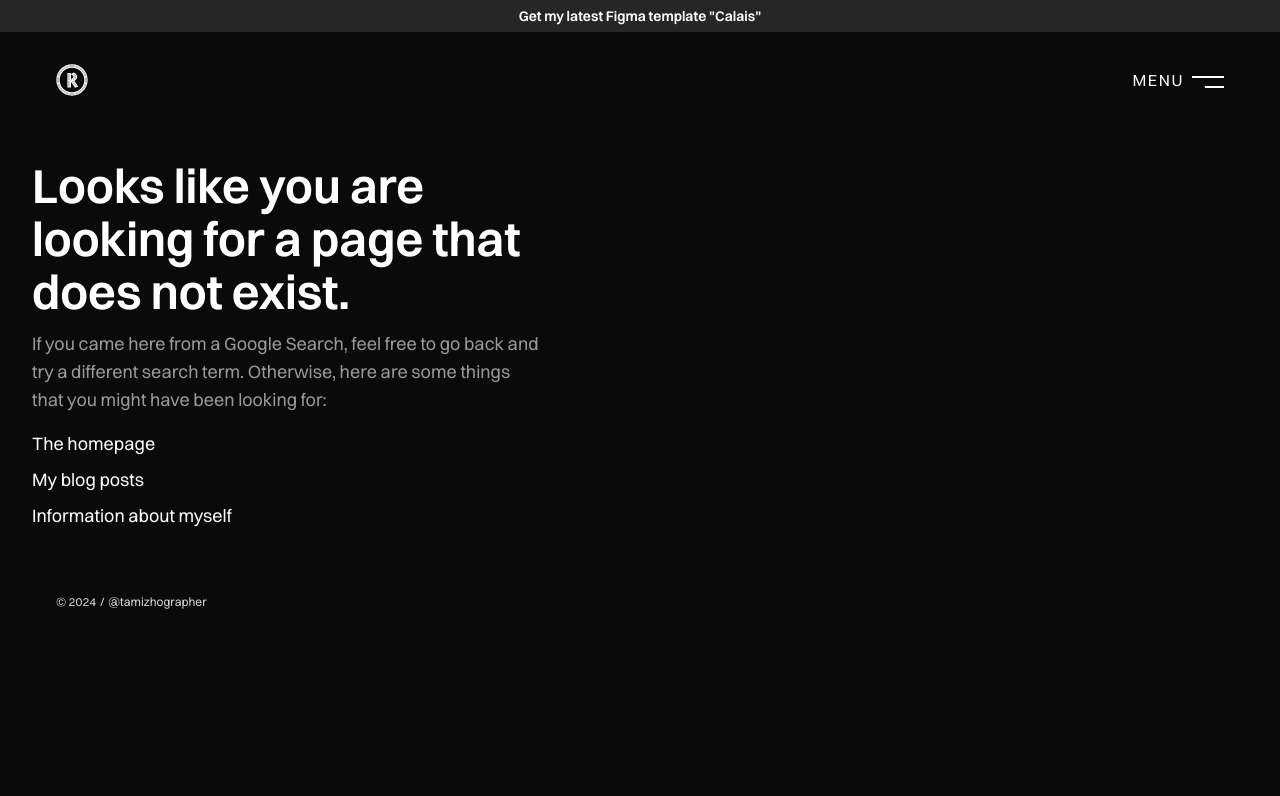
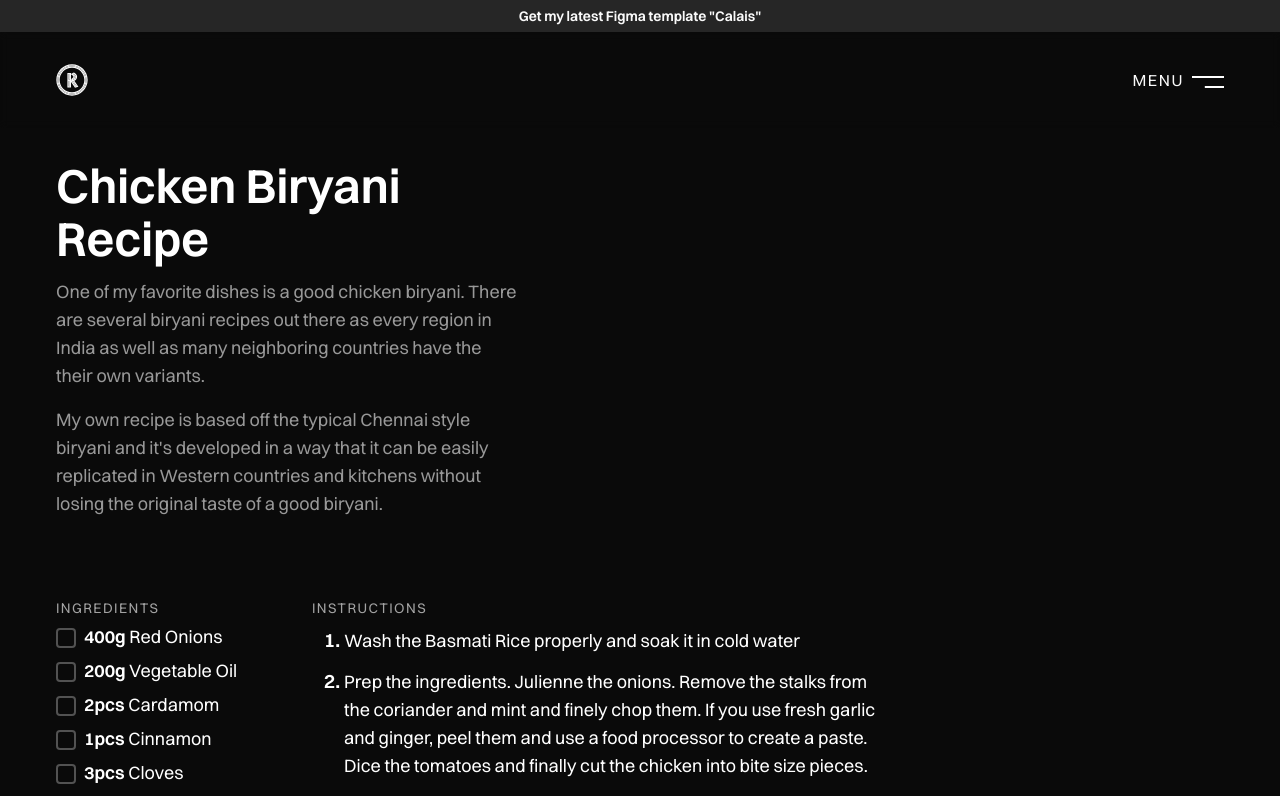
Before and after one commit to rathesDot/rathes.me, a Next.js app: page /biryani in a window 1280 px wide. Before the commit this address had no page. Shown: the top 796 px of the page. Built offline with nearby package versions, Linux system fonts and the light colour scheme.

Commit message:
🔎 Rename to biryani --- This is the more common way to type biriyani so in order to make it easier to find on search engines, let's rename this

```diff
--- a/src/pages/biriyani.tsx
+++ b/src/pages/biryani.tsx
@@ -25,22 +25,22 @@ const ingredients = [
   { name: "Water", amount: 1200, unit: "ml" },
 ]
 
-const BiriyaniPage: NextPage = () => {
-  const [amountOfBiriyani, setAmountOfBiriyani] = useState<number>(1)
+const BiryaniPage: NextPage = () => {
+  const [amountOfBiryani, setAmountOfBiryani] = useState<number>(1)
   return (
     <PageLayout>
       <section className="max-w-xl p-8 md:px-14">
-        <Heading1>Chicken Biriyani Recipe</Heading1>
+        <Heading1>Chicken Biryani Recipe</Heading1>
         <Paragraph>
-          One of my favorite dishes is a good chicken biriyani. There are
-          several biriyani recipes out there as every region in India as well as
-          many neighboring countries have the their own variants.
+          One of my favorite dishes is a good chicken biryani. There are several
+          biryani recipes out there as every region in India as well as many
+          neighboring countries have the their own variants.
         </Paragraph>
         <Paragraph>
-          My own recipe is based off the typical Chennai style biriyani and it's
+          My own recipe is based off the typical Chennai style biryani and it's
           developed in a way that it can be easily replicated in Western
           countries and kitchens without losing the original taste of a good
-          biriyani.
+          biryani.
         </Paragraph>
       </section>
       <div className="flex-grow p-8 md:px-14 lg:flex lg:gap-8">
@@ -150,7 +150,7 @@ const BiriyaniPage: NextPage = () => {
               stove), carefully mix the top layer rice with the curry below
             </li>
             <li className="text-lg antialiased">
-              Plate the biriyani by taking the rice from the bottom so that the
+              Plate the biryani by taking the rice from the bottom so that the
               rice on the top keeps mixing with the curry.{" "}
               <strong>Enjoy!</strong>
             </li>
@@ -161,4 +161,4 @@ const BiriyaniPage: NextPage = () => {
   )
 }
 
-export default BiriyaniPage
+export default BiryaniPage
```
